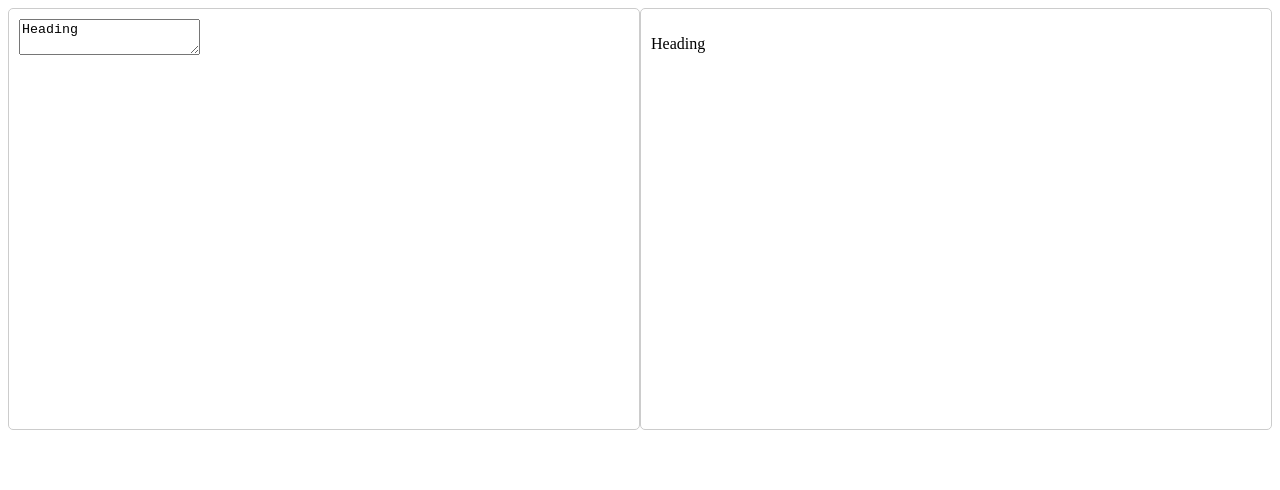
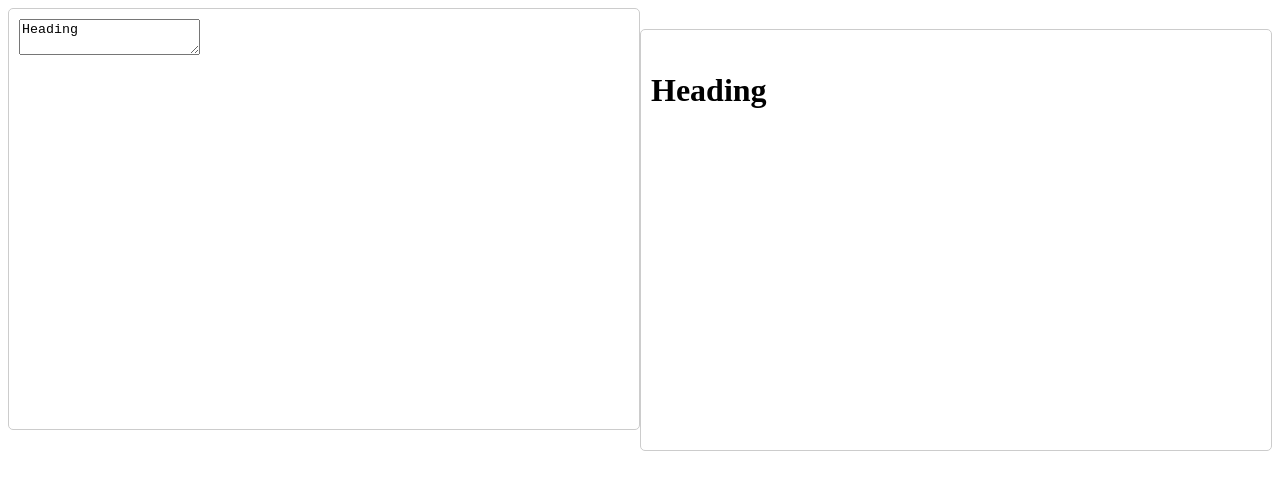
Before and after one commit to acciojob/markdown-anitha-anii, a React app: page / in a window 1280 px wide. Shown: the top 490 px of the page. Built offline with nearby package versions, Linux system fonts and the light colour scheme.

Commit message:
'changes'

```diff
--- a/src/App.js
+++ b/src/App.js
@@ -4,7 +4,7 @@ import Previewer from "./components/Previewer";
 import "./styles/App.css";
 
 const App = () => {
-  const [markdown, setMarkdown] = useState(`Heading`);
+  const [markdown, setMarkdown] = useState('Heading');
 
   return (
     <div className="app">
--- a/src/components/Previewer.js
+++ b/src/components/Previewer.js
@@ -21,7 +21,7 @@ const Previewer = ({ markdown }) => {
   }, [markdown]);
 
   return (
-    <div
+    <h1
       className="preview"
       dangerouslySetInnerHTML={{ __html: html }}
     />
```
